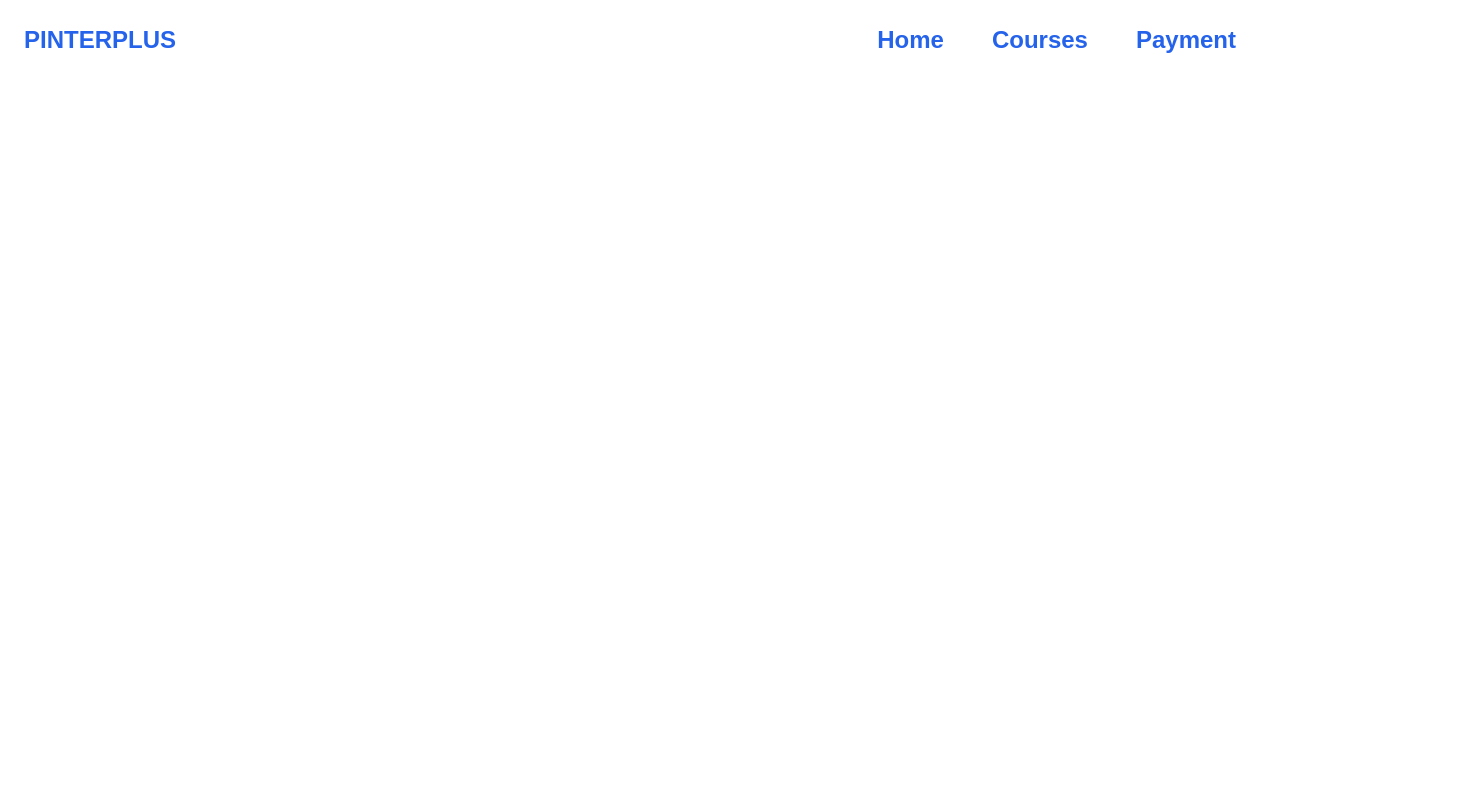
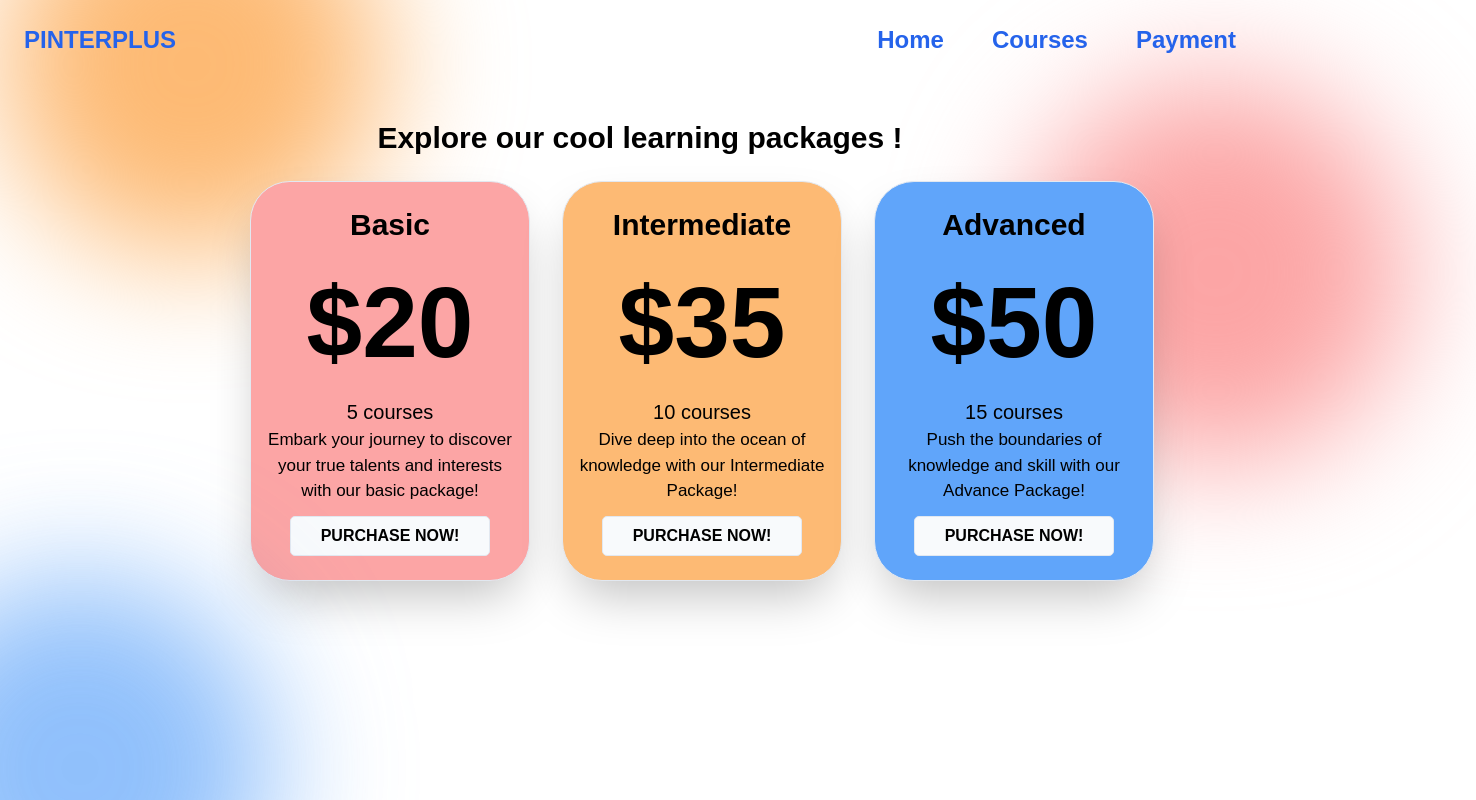
Before and after one commit to muttyqt15/pintarplus, a Next.js app: page /payment in a window 1280 px wide. Shown: the top 800 px of the page, 1476 px wide, since content can reach past the window. Built offline with nearby package versions, Linux system fonts and the light colour scheme.

Commit message:
payment page

```diff
--- a/src/app/courses/page.tsx
+++ b/src/app/courses/page.tsx
@@ -7,10 +7,7 @@ import calculusImg from '../../../public/calculus_img.jpg';
 import dataScienceImg from '../../../public/datascienceImg.jpeg';
 import linearAlgebraImg from '../../../public/linearAlgebra.jpeg';
 import productManagementImg from '../../../public/productManagementImg.jpeg';
-
-
 import Layout from '../components/layout';
-
 
 export default function Courses() {
   return (
@@ -75,11 +72,11 @@ export default function Courses() {
                   Calculus 2
                 </h2>
                 <p className="p-2 text-xs">
-                Python is a general-purpose, versatile, and powerful programming language.
+                Expands on calculus fundamentals, diving into techniques like integration by parts, sequences, and series.
                 </p>
               </div>
             </button>
-            <button className="border border-slate-300 bg-slate-50 shadow-2xl inline-block box-shadow" style={{ width: '252px', height: '230px', borderRadius: '40px'}}>
+            <button className="border border-slate-300 bg-slate-50 shadow-2xl inline-block box-shadow hover:shadow-cyan-500 hover:shadow-2xl " style={{ width: '252px', height: '230px', borderRadius: '40px'}}>
               <div className="flex flex-col items-center">
                 <Image
                 src={dataScienceImg}
@@ -122,7 +119,7 @@ export default function Courses() {
                   Project Management
                 </h2>
                 <p className="p-2 text-xs">
-                Python is a general-purpose, versatile, and powerful programming language.
+                Involves planning, organizing, and overseeing tasks to achieve specific goals within constraints like time, budget, and resources.
                 </p>
               </div>
             </button>
--- a/src/app/payment/page.tsx
+++ b/src/app/payment/page.tsx
@@ -1,10 +1,68 @@
 import Image from 'next/image'
-import NavBar from '../components/navigation_bar' // ../ means parent directory, ./ means current directory
+import NavBar from '../components/navigation_bar'
+import Layout from '../components/layout'
+import Link from 'next/link'
+import React from 'react';
 
 export default function Payment() {
   return (
-    <div>
-      <NavBar link1="/" link2="/courses/" link3="/payment/"></NavBar>
-    </div>
+    <>
+      <div className="flex flex-col" style={{ fontFamily: 'Poppins, sans-serif', fontWeight: 'bold' }}>
+        <nav className="w-full h-20 bg-transparent border-slate-300 flex items-center justify-between text-blue-600 font-bold ">
+          <h2 className="text-2xl m-6">
+            PINTERPLUS
+          </h2>
+          <div className="text-2xl m-6 space-x-2">
+            <Link href="/" className="nav-link">Home</Link>
+            <Link href="/courses/" className="nav-link">Courses</Link>
+            <Link href="/payment/" className="nav-link">Payment</Link>
+          </div>
+        </nav>
+      </div>
+      <main className='flex min-h-screen flex-col items-center'>
+        <div className='mb-60 '>
+          <div className='w-96 h-96 rounded-full bg-orange-300 filter blur-3xl absolute -left-0 -top-32' style={{ zIndex: -10 }}></div>
+          <div className='w-96 h-96 rounded-full bg-red-300 filter blur-3xl absolute -right-32'style={{zIndex:-20}}> </div>
+          <div className='mr-52'></div>
+          <div className='absolute -bottom-40 -left-28 w-96 h-96 bg-blue-400 rounded-full mix-blend-multiply filter blur-3xl opacity-70 animate-blob'> </div>
+        </div>
+        <div className="max-w-[800px] mt-[-200px] w-full h-screen mx-auto text-center flex flex-col" >
+          <p className='text-3xl text-black' style={{ fontFamily: 'Poppins, sans-serif', fontWeight: 'bold' }}>Explore our cool learning packages !</p>
+          <div className='flex mt-[100px] items-center felx-col' >
+            <div className='grid course-grid grid-cols place-items-center gap-3'>
+                <div className='border border-slate-200 bg-red-300 shadow-2xl ' style={{width:'280px',height:'400px',borderRadius:'40px'}} >
+                    <h2 className='mt-[20px] text-[30px] text-black' style={{ fontFamily: 'Poppins, sans-serif', fontWeight: 'bold' }}>Basic</h2>
+                    <h3 className='text-[100px] text-black' style={{ fontFamily: 'Poppins, sans-serif', fontWeight: 'bold' }}>$20</h3>
+                    <h4 className='text-[20px] text-black' style={{ fontFamily: 'Poppins, sans-serif' }}>5 courses</h4>
+                    <h5 className='pl-3 pr-3 text-center text-[17px] text-black' style={{ fontFamily: 'Poppins, sans-serif' }}>Embark your journey to discover your true talents and interests with our basic package!</h5>
+                    <div className='mt-3'>
+                        <button className='text-black border border-slate-200 bg-slate-50 hover:bg-slate-500 rounded-md ' style={{fontFamily : 'Poppins, sans-serif', fontWeight: 'bold',width:'200px', height:'40px',borderRadius:'5px'}}>PURCHASE NOW!</button>
+                    </div>
+                </div>
+                <div className='border border-slate-200 bg-orange-300 shadow-2xl ' style={{width:'280px',height:'400px',borderRadius:'40px'}}>
+                    <h2 className='mt-[20px] text-[30px] text-black ' style={{fontFamily : 'Poppins, sans-serif',fontWeight: 'bold'}} >Intermediate</h2>
+                    <h3 className='text-[100px] text-black' style={{ fontFamily: 'Poppins, sans-serif', fontWeight: 'bold' }}>$35</h3>
+                    <h4 className='text-[20px] text-black' style={{ fontFamily: 'Poppins, sans-serif' }}>10 courses</h4>
+                    <h5 className='pl-3 pr-3 text-center text-[17px] text-black' style={{ fontFamily: 'Poppins, sans-serif' }}>Dive deep into the ocean of knowledge with our Intermediate Package!</h5>
+                    <div className='mt-3'>
+                        <button className='text-black border border-slate-200 bg-slate-50  hover:bg-slate-500 rounded-md' style={{fontFamily : 'Poppins, sans-serif', fontWeight: 'bold',width:'200px', height:'40px',borderRadius:'5px'}}>PURCHASE NOW!</button>
+                    </div>
+                </div>
+                <div className='border border-slate-200 bg-blue-400 shadow-2xl ' style={{width:'280px',height:'400px',borderRadius:'40px'}}>
+                    <h2 className='mt-[20px] text-[30px] text-black' style={{fontFamily : 'Poppins, sans-serif',fontWeight: 'bold'}} >Advanced</h2>
+                    <h3 className='text-[100px] text-black' style={{ fontFamily: 'Poppins, sans-serif', fontWeight: 'bold' }}>$50</h3>
+                    <h4 className='text-[20px] text-black' style={{ fontFamily: 'Poppins, sans-serif' }}>15 courses</h4>
+                    <h5 className='pl-3 pr-3 text-center text-[17px] text-black' style={{ fontFamily: 'Poppins, sans-serif' }}>Push the boundaries of knowledge and skill with our Advance Package!</h5>
+                    <div className='mt-3'>
+                        <button className='text-black border border-slate-200 bg-slate-50  hover:bg-slate-500 rounded-md' style={{fontFamily : 'Poppins, sans-serif', fontWeight: 'bold',width:'200px', height:'40px',borderRadius:'5px'}}>PURCHASE NOW!</button>
+                    </div>
+                </div>
+            </div>
+
+
+          </div>
+        </div>
+      </main>
+    </>
   );
 }
```
